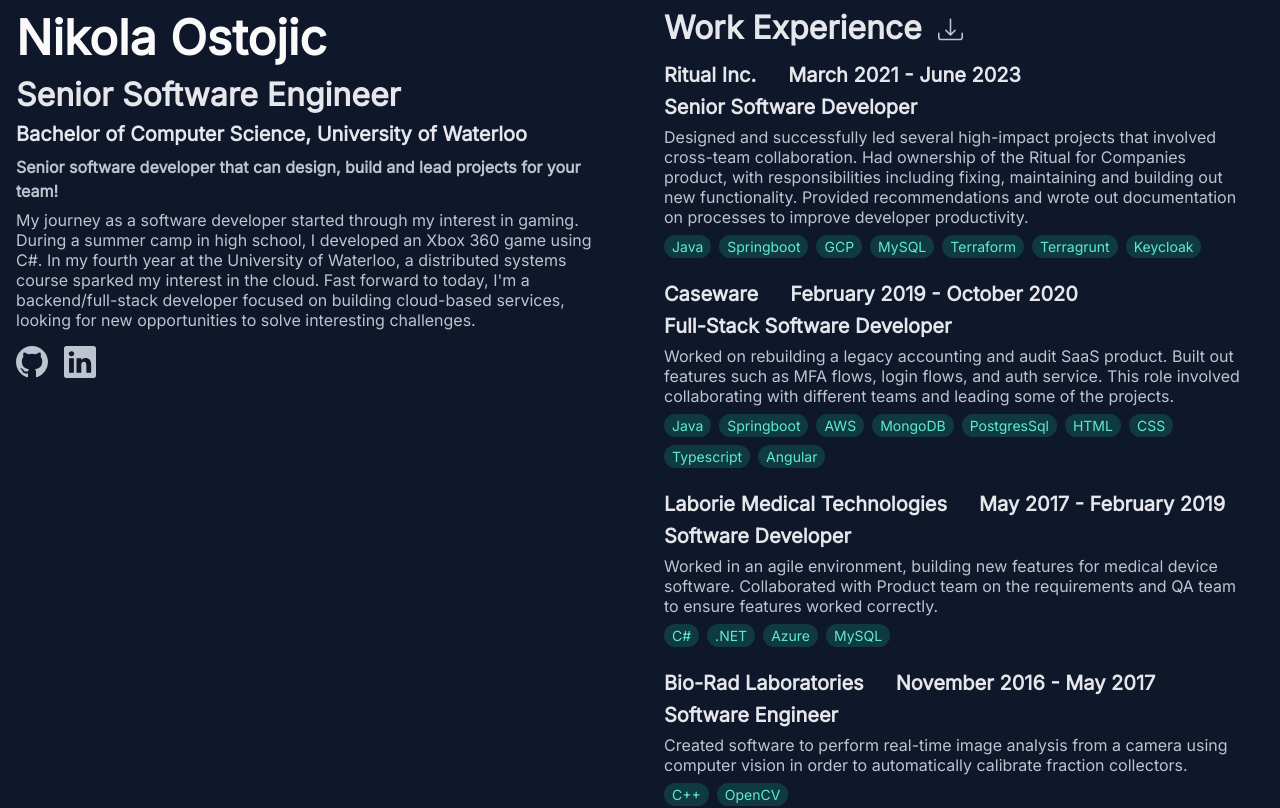
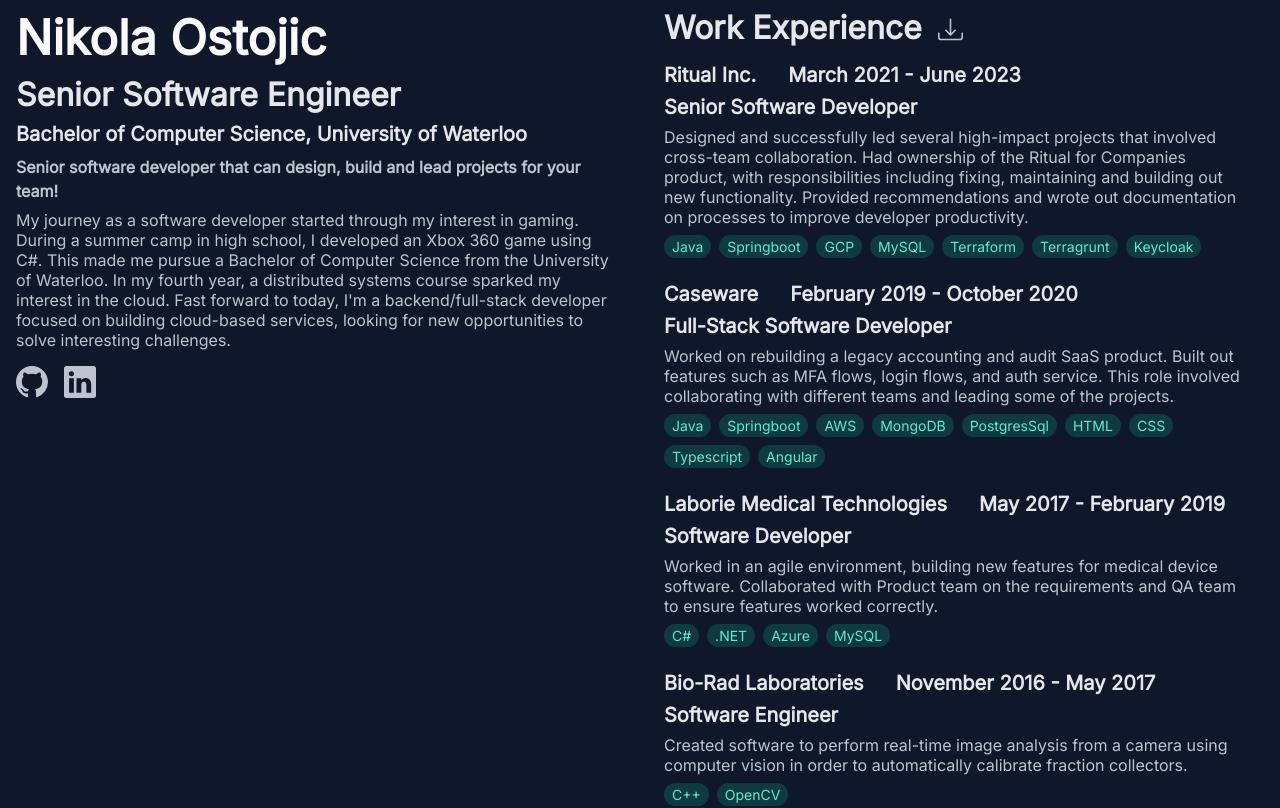
Before and after one commit to nikolaostoji/portfolio, a React (Create React App) app in the folder noportfolio/: page / in a window 1280 px wide. Shown: the top 808 px of the page. Built offline with nearby package versions, Linux system fonts and the light colour scheme.

Commit message:
about me edit

```diff
--- a/noportfolio/src/components/Introduction/Introduction.js
+++ b/noportfolio/src/components/Introduction/Introduction.js
@@ -16,7 +16,8 @@ const Introduction = () => (
       <span>
       My journey as a software developer started through my interest in gaming.
       During a summer camp in high school, I developed an Xbox 360 game using C#.
-      In my fourth year at the University of Waterloo, a distributed systems course sparked my interest in the cloud.
+      This made me pursue a Bachelor of Computer Science from the University of Waterloo.
+      In my fourth year, a distributed systems course sparked my interest in the cloud.
       Fast forward to today, I'm a backend/full-stack developer focused on building cloud-based services, looking for new opportunities to solve interesting challenges.
       </span>
     </p>
```
